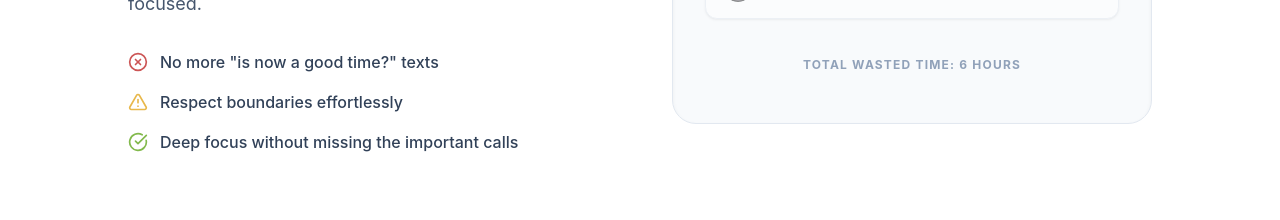
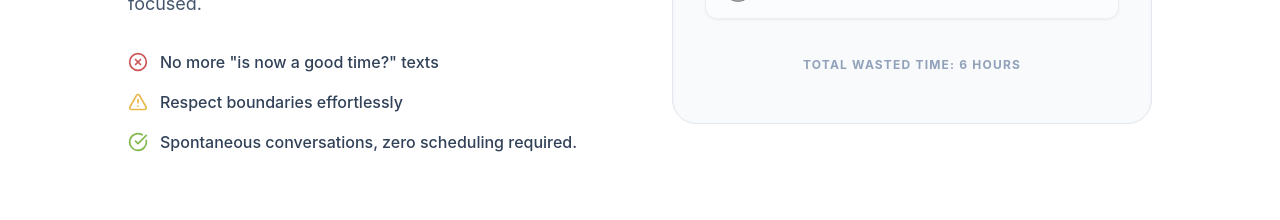
Before and after one commit to sam-tritto/Phonetagwebsite, a React (Vite) app: page / in a window 1280 px wide. Shown: the part 1220-1440 px from the top of the page. Built offline with nearby package versions, Linux system fonts and the light colour scheme; no server answers.

Commit message:
feat: update value proposition text in App component features list

```diff
--- a/src/app/App.tsx
+++ b/src/app/App.tsx
@@ -164,7 +164,7 @@ export default function App() {
               {[
                 { text: 'No more "is now a good time?" texts', icon: XCircle, color: '#CC5555' },
                 { text: 'Respect boundaries effortlessly', icon: AlertTriangle, color: '#E8B84B' },
-                { text: 'Deep focus without missing the important calls', icon: CheckCircle, color: '#82B94C' }
+                { text: 'Spontaneous conversations, zero scheduling required.', icon: CheckCircle, color: '#82B94C' }
               ].map((item, idx) => {
                 const Icon = item.icon;
                 return (
```
